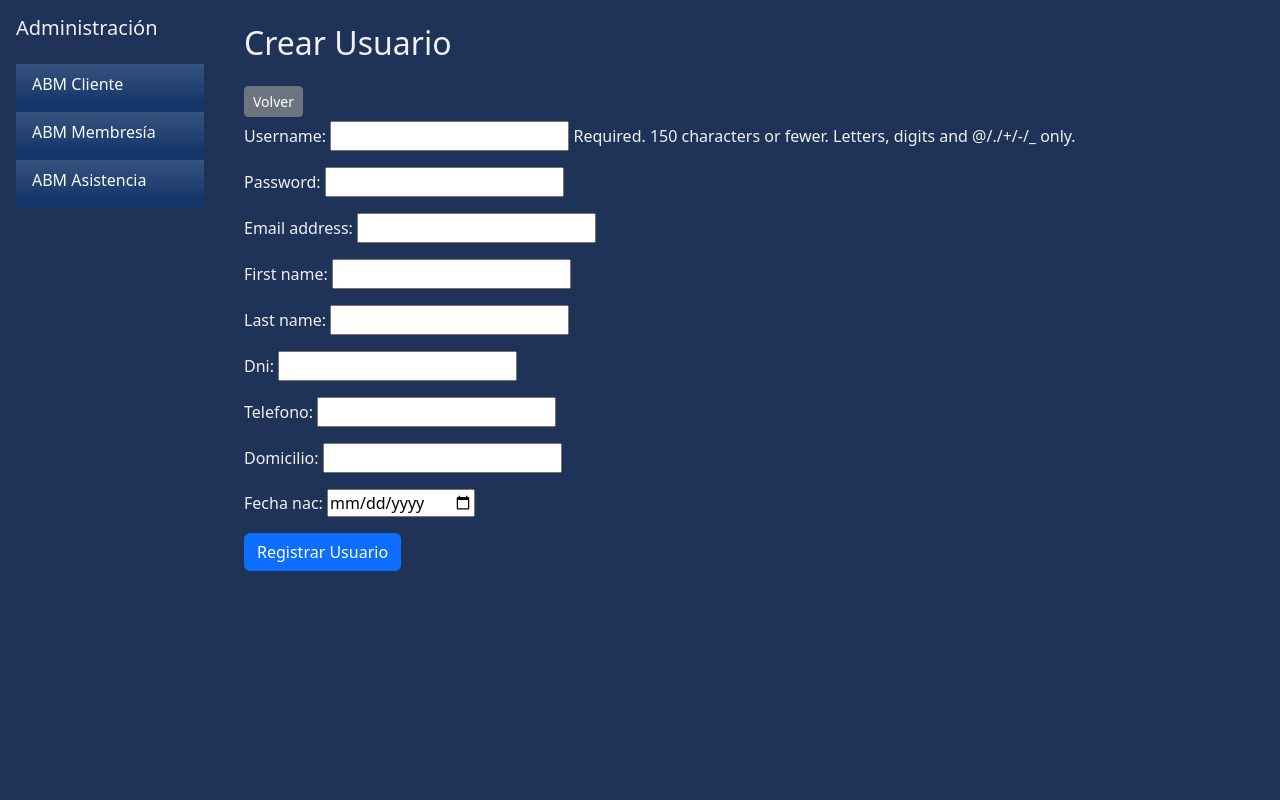
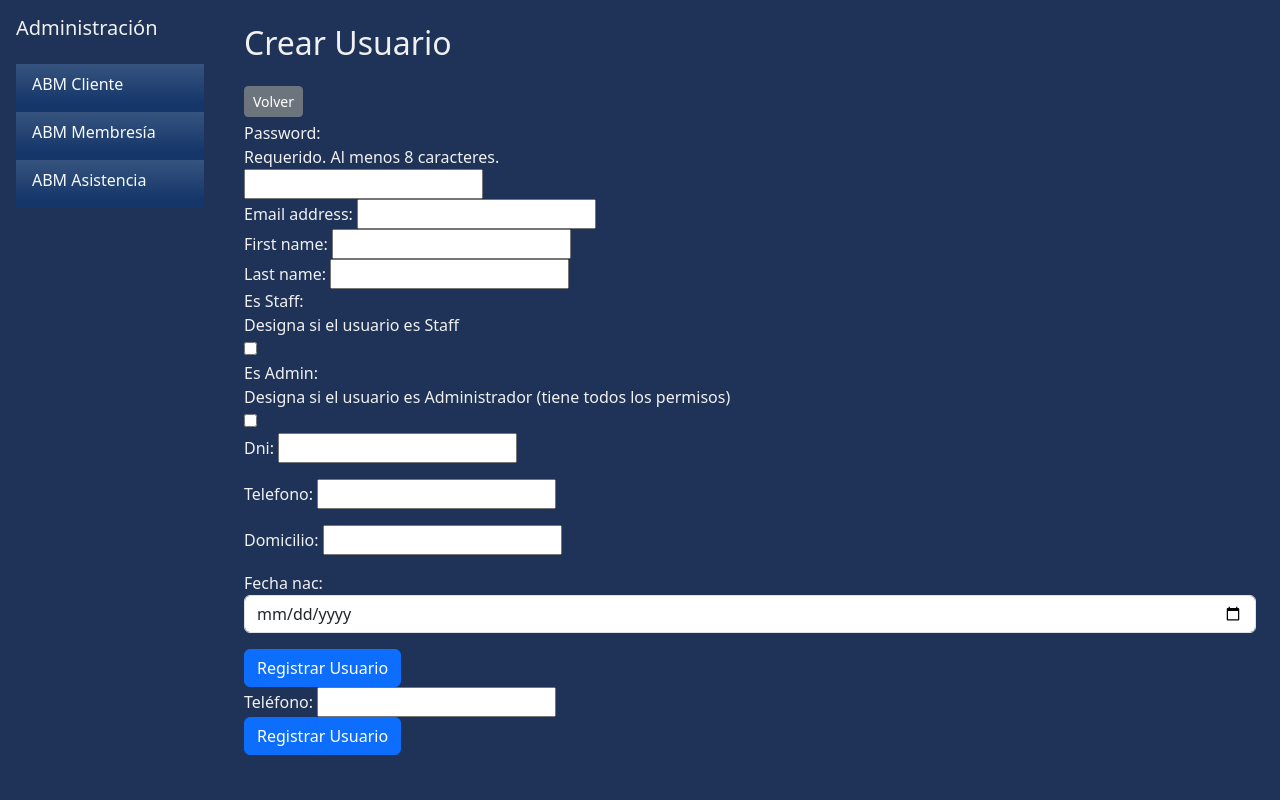
Before and after one commit to brandonico/GimAdmin, a Django app: page /abm/crearUsuario/ in a window 1280 px wide. Shown: the part 56-856 px from the top of the page. Run offline with Django 5.2, Linux system fonts and the light colour scheme; a user stored in the database is signed in; some libraries are stand-ins or nearby versions.

Commit message:
cambios a registro y login con email

```diff
--- a/apps/abm/forms.py
+++ b/apps/abm/forms.py
@@ -5,9 +5,13 @@ from django.contrib.auth.models import User
 class userForm (forms.ModelForm):
     class Meta:
         model = User
-        fields = ['username', 'password', 'email', 'first_name', 'last_name']
+        fields = ['password', 'email', 'first_name', 'last_name']
         widgets = {
             'password': forms.PasswordInput(),
+        }
+        help_texts = {
+            'username': 'Requerido. 150 caracteres o menos. Letras, dígitos y @/./+/-/_ solamente.',
+            'password': 'Requerido. Al menos 8 caracteres.'
         }
 
 class userTipoForm (forms.ModelForm):
@@ -18,13 +22,21 @@ class userTipoForm (forms.ModelForm):
             'is_staff': forms.CheckboxInput(),
             'is_superuser': forms.CheckboxInput(),
         }
+        help_texts = {
+            'is_staff': 'Designa si el usuario es Staff',
+            'is_superuser': 'Designa si el usuario es Administrador (tiene todos los permisos)'
+        }
+        labels = {
+            'is_staff': 'Es Staff',
+            'is_superuser': 'Es Admin'
+        }
 
 class usuarioForm (forms.ModelForm):
     class Meta:
         model = userProfile
         fields = ['dni', 'telefono', 'domicilio', 'fecha_nac']
         widgets = {
-            'fecha_nac': forms.DateInput(attrs={'type': 'date'})
+            'fecha_nac': forms.DateInput(attrs={'class': 'form-control', 'type': 'date'}),
         }
 
 class clienteForm (forms.ModelForm):
--- a/apps/abm/templates/crearUsuario.html
+++ b/apps/abm/templates/crearUsuario.html
@@ -25,15 +25,23 @@
         </a>
         <form method="post">
             {% csrf_token %}
-            {{ userForm.as_p }}
+            {{ userForm }}
             {% if user.is_superuser %}
-            {{ userTipoForm.as_p }}
+                {{ userTipoForm }}
             {% endif %}
             {{ usuarioForm.as_p }}
             <button type="submit" class="btn btn-primary">Registrar Usuario</button>
         </form>
+        <form>
+            {% csrf_token %}
+            <div class="model-form">
+            <label for="id_telefono">Teléfono:</label>
+            {{ usuarioForm.telefono }}
+            </div>
+            <button type="submit" class="btn btn-primary">Registrar Usuario</button>
+
+        </form>
      </div>
+</div>
 
-
-
-{%endblock %}
+{% endblock %}
--- a/apps/abm/urls.py
+++ b/apps/abm/urls.py
@@ -8,7 +8,10 @@ urlpatterns = [
     path('eliminarUsuario/<int:id>/', views.eliminarUsuario, name='eliminarUsuario'),
 
     path('cliente/', views.clienteAbm, name='clienteAbm'),
+
     path('membresia/', views.membresiaAbm, name='membresiaAbm'),
+
     path('asistencia/', views.asistenciaAbm, name='asistenciaAbm')
 
+
 ]
--- a/apps/abm/views.py
+++ b/apps/abm/views.py
@@ -26,7 +26,7 @@ def crearUsuario(request):
                 isAdmin = False
                 isStaff = False
             u = User.objects.create_user(
-                username = user_Form.cleaned_data['username'],
+                username = user_Form.cleaned_data['email'],
                 password = user_Form.cleaned_data['password'],
                 email = user_Form.cleaned_data['email'],
                 first_name = user_Form.cleaned_data['first_name'],
@@ -47,11 +47,13 @@ def crearUsuario(request):
     else:
         user_Form = userForm()
         usuario_Form = usuarioForm()
+        userTipo_Form = userTipoForm()
 
     contexto = {
         'user' : request.user,
         'usuarioForm': usuario_Form,
-        'userForm': user_Form
+        'userForm': user_Form,
+        'userTipoForm': userTipo_Form
     }
     return render(request, 'crearUsuario.html', contexto)
 
--- a/apps/core/templates/login.html
+++ b/apps/core/templates/login.html
@@ -65,8 +65,8 @@
         {% csrf_token %}
         <br>
         <div class="mb-3">
-            <label for="dni" class="form-label text-start">DNI</label>
-            <input type="text" id="dni" name="username" class="form-control" pattern="^\d{7,11}$" autofocus required title="Ingrese un dni valido" placeholder="12345678">
+            <label for="email" class="form-label text-start">email</label>
+            <input type="text" id="email" name="username" class="form-control" autofocus required title="Ingrese un Email valido" placeholder="email@ejemplo.com">
         </div>
         <br>
         <div class="mb-3">
```
Also changed, not shown: static/images/images.jpeg (deleted).
